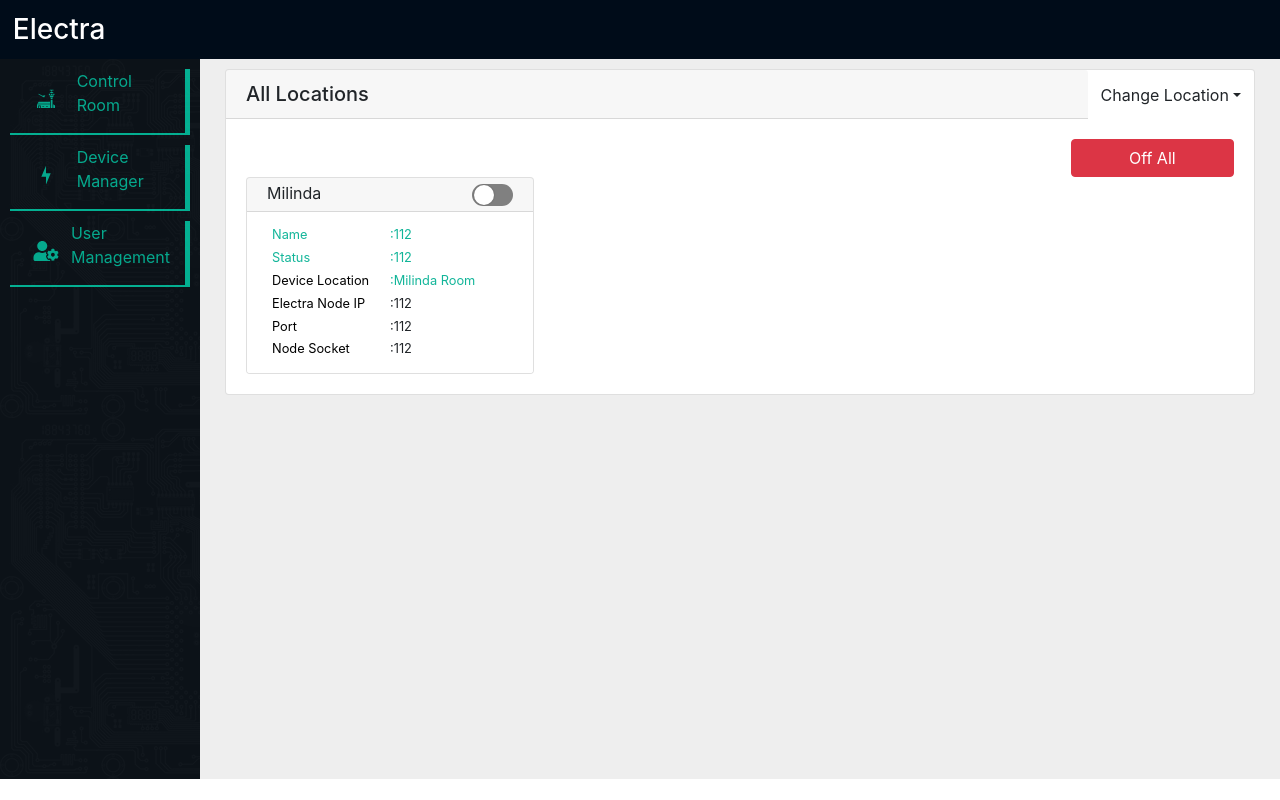
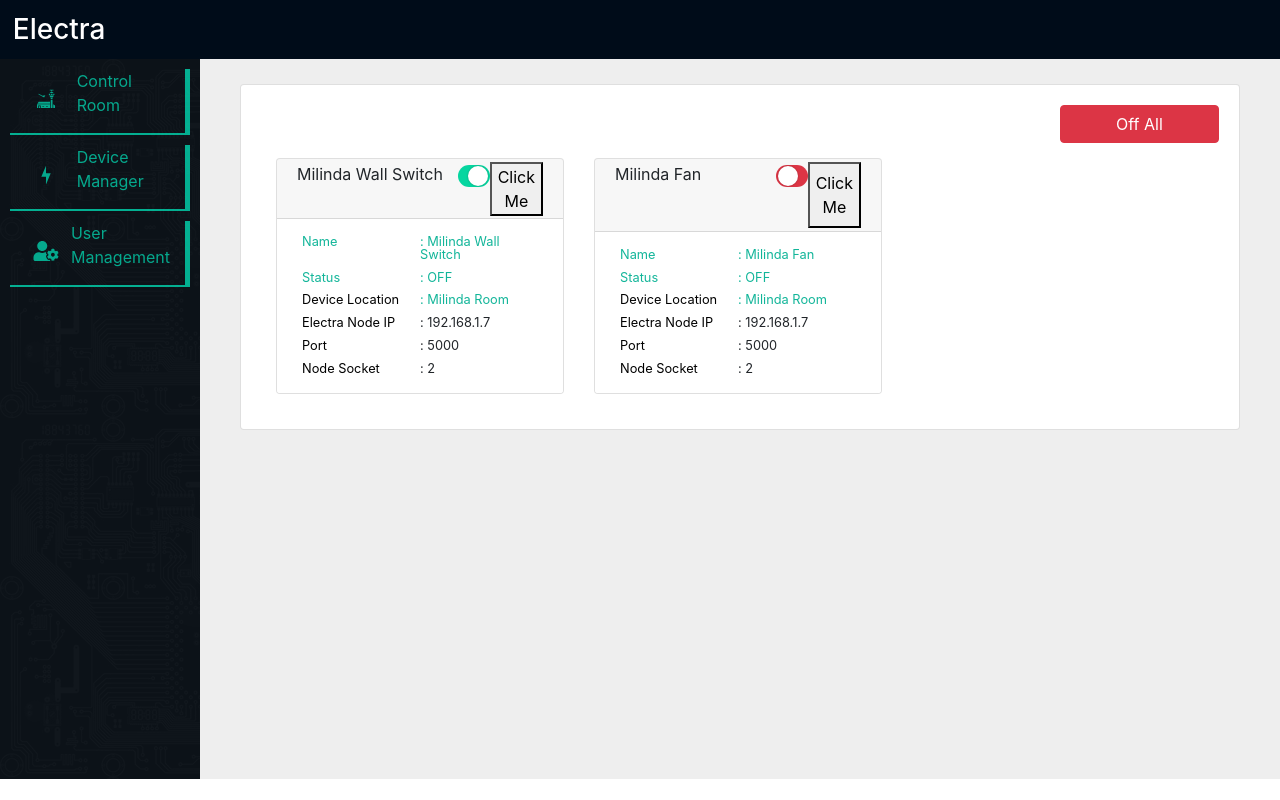
Before and after one commit to millesinghe/ElectraWeb, a React (Create React App) app: page / in a window 1280 px wide. Built offline with nearby package versions, Linux system fonts and the light colour scheme.

Commit message:
resolve cardLevel injection

```diff
--- a/src/ContentDiv/ConControl/ControlCenter.css
+++ b/src/ContentDiv/ConControl/ControlCenter.css
@@ -3,3 +3,9 @@
     flex: 1;
     flex-direction: row;
 }
+
+.Card-Layout{
+    flex-wrap: wrap;
+    display: flex;
+    align-content:space-between
+}
--- a/src/ContentDiv/ConControl/ControlCenter.js
+++ b/src/ContentDiv/ConControl/ControlCenter.js
@@ -8,9 +8,17 @@ import 'bootstrap/dist/css/bootstrap.min.css';
 import './ControlCenter.css'
 export default class ControlCenter extends Component {
 
+    constructor(){
+        super();
+        this.getDeviceList();
+    }
+
     state = {
-        location: "All Locations"
+        location: "All Locations",
+        cardlist : []
+
     };
+
 
     selectedChoice(event) {
         console.log("Selected - " + event);
@@ -20,6 +28,28 @@ export default class ControlCenter extends Component {
         console.log("Selected - " + this.state.location);
     }
 
+    renderParentCardHeader() {
+        return(
+            <div className="headerRow">
+                <Card.Header className="flex3" as="h5">{this.state.location}</Card.Header>
+                <div>
+                    <Dropdown onSelect={(evt) => { this.selectedChoice(evt) }} className="flex1 horizontalCenter">
+                        <Dropdown.Toggle variant="Secondary" id="dropdown-basic">
+                            Change Location
+                <Dropdown.Menu>
+                                <Dropdown.Item eventKey="All Locations">All</Dropdown.Item>
+                                <Dropdown.Item eventKey="Kitchen">Kitchen</Dropdown.Item>
+                                <Dropdown.Item eventKey="Dinning Room">Dinning Room</Dropdown.Item>
+                                <Dropdown.Item eventKey="Milinda's Room">Milinda's Room</Dropdown.Item>
+                            </Dropdown.Menu>
+                        </Dropdown.Toggle>
+                    </Dropdown>
+                </div>
+            </div>
+        )
+    }
+
+
     renderCard(ViewName) {
         if (!ViewName)
             return "";
@@ -27,36 +57,73 @@ export default class ControlCenter extends Component {
         return <Card />;
     }
 
+    triggerStatus(id, status) {
+        console.log("Test Me Triggered" + id + " - " +status);
+    }
+
+    getDeviceList(){
+        let card = new CardModel("Milinda Light", true, "Milinda Room", "192.168.1.7", "5000","4");
+        let card1 = new CardModel("Milinda Standing Fan", false, "Milinda Room", "192.168.1.7", "5000","2");
+
+        let myList = this.state.cardlist;
+        myList.push(card);
+        myList.push(card1);
+
+        this.setState({
+            cardlist:myList
+        });
+        console.log("Card Data Loaded" );
+    }
+
     render() {
+
         return (
             <div>
                 <Card>
-                    <div className="headerRow">
-                        <Card.Header className="flex3" as="h5">{this.state.location}</Card.Header>
-                        <div>
-                            <Dropdown onSelect={(evt) => { this.selectedChoice(evt) }} className="flex1 horizontalCenter">
-                                <Dropdown.Toggle variant="Secondary" id="dropdown-basic">
-                                    Change Location
-                                <Dropdown.Menu>
-                                        <Dropdown.Item eventKey="All Locations">All</Dropdown.Item>
-                                        <Dropdown.Item eventKey="Kitchen">Kitchen</Dropdown.Item>
-                                        <Dropdown.Item eventKey="Dinning Room">Dinning Room</Dropdown.Item>
-                                        <Dropdown.Item eventKey="Milinda's Room">Milinda's Room</Dropdown.Item>
-                                    </Dropdown.Menu>
-                                </Dropdown.Toggle>
-                            </Dropdown>
-                        </div>
-                    </div>
+                    {this.renderParentCardHeader}
 
                     <Card.Body>
                         <div className="headerRow">
                             <div className="flex6" />
-                            <Button className = "flex1" variant="danger">Off All</Button>
+                            <Button className="flex1" variant="danger">Off All</Button>
                         </div>
-                        <ElectraCard/>
+
+                        <div className="Card-Layout">
+                        <ElectraCard
+                                name="Milinda Wall Switch"
+                                isOn={true}
+                                location="Milinda Room"
+                                ip="192.168.1.7"
+                                port="5000"
+                                socket="2"
+                                myFunc = {this.triggerStatus.bind(this)}
+                            />
+                            <ElectraCard
+                                name="Milinda Fan"
+                                isOn={false}
+                                location="Milinda Room"
+                                ip="192.168.1.7"
+                                port="5000"
+                                socket="2"
+                                myFunc = {this.triggerStatus.bind(this)}
+                            />
+
+                        </div>
+
                     </Card.Body>
                 </Card>
             </div>
         )
     }
 }
+
+export class CardModel {
+    constructor(name, isOn, location, ip, port, socket) {
+      this.name = name;
+      this.isOn = isOn;
+      this.location = location;
+      this.ip = ip;
+      this.port = port;
+      this.socket = socket;
+    }
+  }
--- a/src/ContentDiv/ContentDiv.js
+++ b/src/ContentDiv/ContentDiv.js
@@ -13,7 +13,7 @@ export default class ContentDiv extends React.Component {
         } else if (val === "Device Manager") {
             renderView = <DeviceManager/>
         } else if (val === "User Management") {
-            renderView = <h1 id="btnIcon">Bandara</h1>
+            renderView = <h1>Coming Soon...</h1>
         }
         return renderView;
     }
--- a/src/DeviceTypeCards/Card.css
+++ b/src/DeviceTypeCards/Card.css
@@ -14,3 +14,11 @@
     margin-left: 0px !important;
     padding: 0.15rem 1.25rem !important;
 }
+
+.card{
+    margin: 15px;
+}
+
+.childCard:hover{
+    box-shadow: 11px 12px 12px -7px;
+}
--- a/src/DeviceTypeCards/ElectraCard.js
+++ b/src/DeviceTypeCards/ElectraCard.js
@@ -1,50 +1,80 @@
-import React from 'react'
+import React, { useState } from 'react'
 
 import { ListGroup, Card } from 'react-bootstrap'
-import Switch from "./../UtilComponent/Switch/Switch";
+import ToggleBtn from "../UtilComponent/ToggleBtn/ToggleBtn";
 
 import "./Card.css";
 
-export default function ElectraCard() {
+export default class ElectraCard extends React.Component {
+
+    //const[value, setValue] = useState(false);
+    state = {
+        value: false
+    }
+
+
+    btnClickRef(id,val) {
+        this.props.myFunc(id, val);
+        console.log(id + "ECard - " + val);
+
+    }
+
+
+
+    render() {
+
         return (
-        <div>
-            <Card style={{ width: '18rem' }}>
+            <>
+                <Card className="childCard" style={{ width: '18rem' }}>
                     <Card.Header className="flex1 row widthManage">
-                    <div className="flex5">Milinda</div>
-                    <div className="flex1"> <Switch /></div>
+                        <div className="flex5">{this.props.name}</div>
+                        <div className="flex1">
+                            <ToggleBtn isOn={this.props.isOn} handleToggle={() => { this.setState({ value :!this.state.value}) }} />
+                        </div>
+                        <button onClick={() => this.btnClickRef(this.props.name, this.props.isOn)}>Click Me</button>
                     </Card.Header>
                     <ListGroup variant="flush">
                         <ListGroup.Item>
                             <div className="nodeRow">
-                            <p className= "keyName flex3 closeText">Name</p>
-                            <p className= "flex3 closeText">:112</p>
+                                <p className="keyName flex3 closeText">Name</p>
+                                <p className="flex3 closeText">: {this.props.name}</p>
                             </div>
                             <div className="nodeRow">
-                            <p className= "keyName flex3 closeText">Status</p>
-                            <p className= "flex3 closeText">:112</p>
+                                <p className="keyName flex3 closeText">Status</p>
+                                <p className="flex3 closeText">: {displayTest(`${this.state.value}`)}</p>
                             </div>
                             <div className="nodeRow">
-                            <p className= "keyName flex3 closeText black">Device Location</p>
-                            <p className= "flex3 closeText">:Milinda Room</p>
+                                <p className="keyName flex3 closeText black">Device Location</p>
+                                <p className="flex3 closeText">: {this.props.location}</p>
                             </div>
                             <div className="nodeRow">
-                            <div className= "keyName flex3 closeText black">Electra Node IP</div>
-                            <div className= "flex3 closeText">:112</div>
+                                <div className="keyName flex3 closeText black">Electra Node IP</div>
+                                <div className="flex3 closeText">: {this.props.ip}</div>
                             </div>
                             <div className="nodeRow">
-                            <div className= "keyName flex3 closeText black">Port</div>
-                            <div className= "flex3 closeText">:112</div>
+                                <div className="keyName flex3 closeText black">Port</div>
+                                <div className="flex3 closeText">: {this.props.port}</div>
                             </div>
                             <div className="nodeRow">
-                            <div className= "keyName flex3 closeText black">Node Socket</div>
-                            <div className= "flex3 closeText">:112</div>
+                                <div className="keyName flex3 closeText black">Node Socket</div>
+                                <div className="flex3 closeText">: {this.props.socket}</div>
                             </div>
-
 
                         </ListGroup.Item>
 
                     </ListGroup>
                 </Card>
-        </div>
+            </>
         )
     }
+
+}
+
+function displayTest(value) {
+
+    if (value == 'true') {
+        return "ON"
+    } else {
+        return "OFF"
+    }
+}
--- a/src/UtilComponent/Switch/Switch.js
+++ /dev/null
@@ -1,14 +0,0 @@
-import React from 'react';
-import './Switch.css';
-
-export default function Switch() {
-    return (
-        <>
-
-            <input className="react-switch-checkbox" id={`react-switch-new`} type="checkbox" />
-            <label className="react-switch-label" htmlFor={`react-switch-new`}>
-                <span className={`react-switch-button`} />
-            </label>
-        </>
-    );
-};
--- a/src/UtilComponent/Switch/Switch.css
+++ b/src/UtilComponent/ToggleBtn/ToggleBtn.css
@@ -12,7 +12,7 @@
     cursor: pointer;
     /* width: 50px; */
     height: 22px;
-    background: grey;
+    background: #dc3545;
     border-radius: 100px;
     position: relative;
     transition: background-color .2s;
--- /dev/null
+++ b/src/UtilComponent/ToggleBtn/ToggleBtn.js
@@ -0,0 +1,14 @@
+import React from 'react';
+import './ToggleBtn.css';
+
+export default function ToggleBtn(props) {
+    return (
+        <>
+
+            <input className="react-switch-checkbox" checked={props.isOn} onChange={props.handleToggle} id={`react-switch-new`} type="checkbox" />
+            <label style={{ background: props.isOn && '#06D6A0' }} className="react-switch-label" htmlFor={`react-switch-new`}>
+                <span className={`react-switch-button`} />
+            </label>
+        </>
+    );
+};
```
Lines whose indentation alone changed are shown as unchanged.
